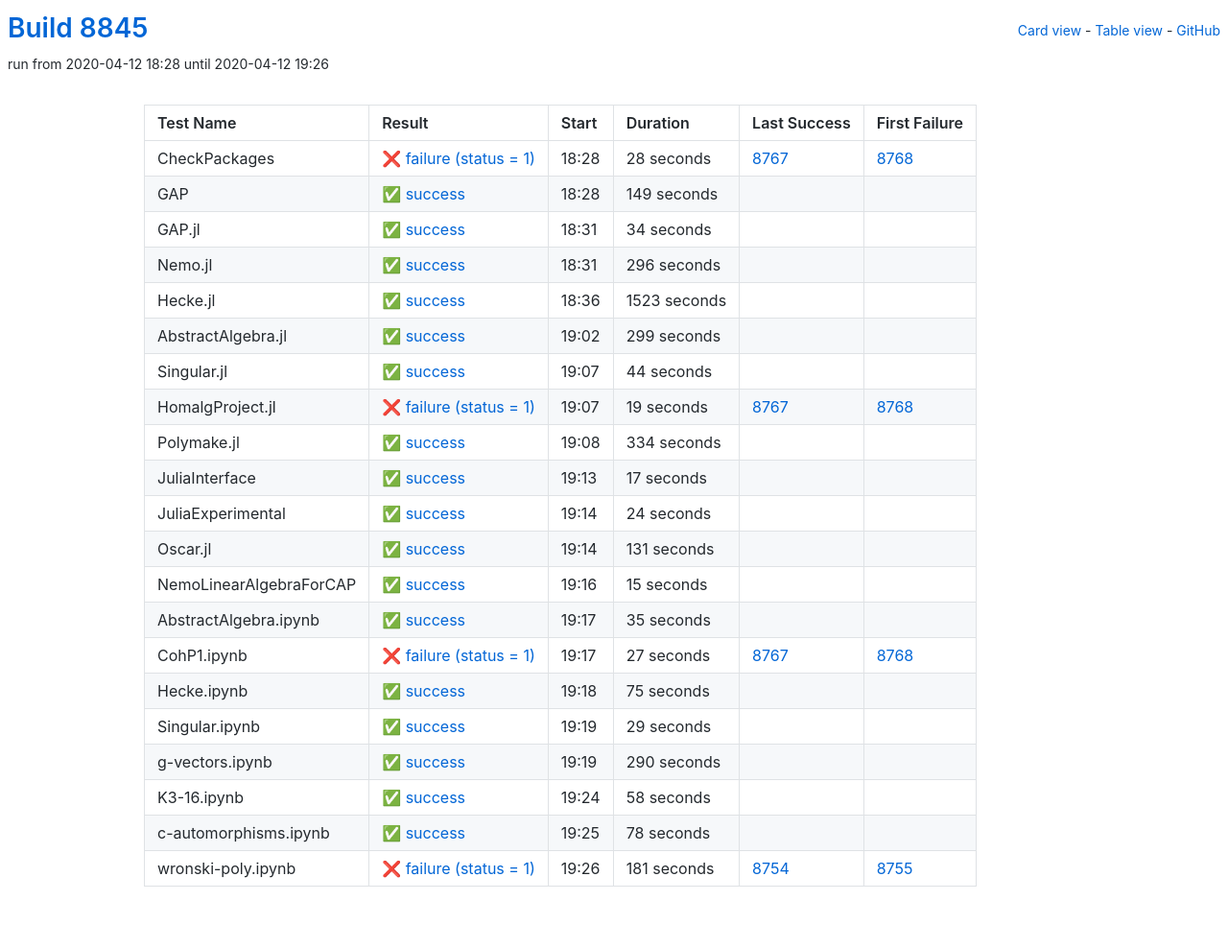
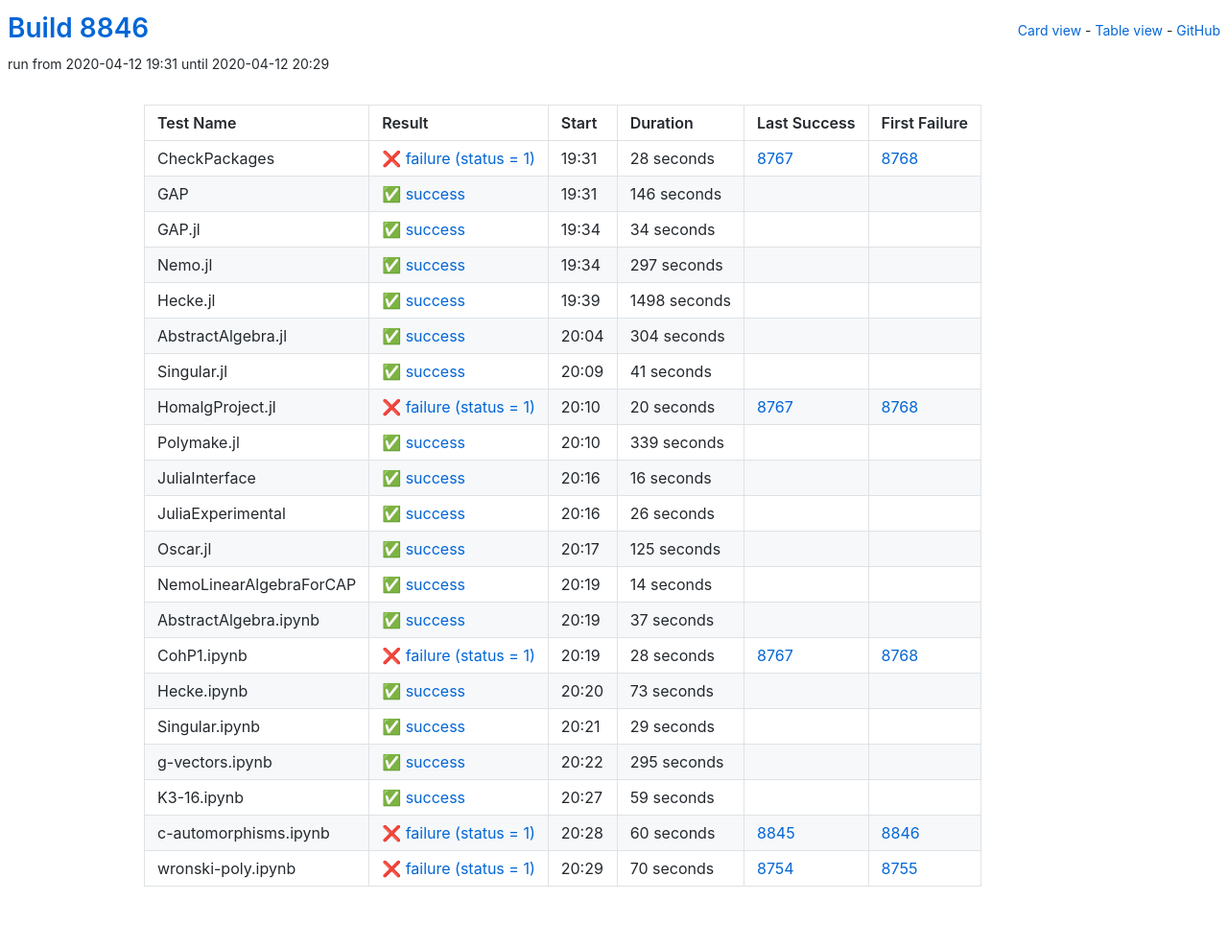
Before and after one commit to oscar-system/oscar-ci-status, a Jekyll site: the page built from table.html, in a window 1280 px wide. Shown: the whole page at 96% size. Built offline with Jekyll 4.4.1, drawn with Linux system fonts in a browser that asks for light colours.

Commit message:
Build 8846

```diff
--- a/_data/ci.yml
+++ b/_data/ci.yml
@@ -1,5 +1,5 @@
-build: 8845
-build_url: https://oscarci.mathematik.uni-kl.de/job/oscar/8845/
+build: 8846
+build_url: https://oscarci.mathematik.uni-kl.de/job/oscar/8846/
 job: oscar
 tests:
 - duration: 28
@@ -8,20 +8,20 @@ tests:
   first_failure_url: https://oscarci.mathematik.uni-kl.de/job/oscar/8768/
   last_success: 8767
   last_success_url: https://oscarci.mathematik.uni-kl.de/job/oscar/8767/
-  log: https://oscarci.mathematik.uni-kl.de/job/oscar/8845/artifact/logs/build-8845/CheckPackages.log
+  log: https://oscarci.mathematik.uni-kl.de/job/oscar/8846/artifact/logs/build-8846/CheckPackages.log
   name: CheckPackages
-  start: 2020-04-12 18:28
+  start: 2020-04-12 19:31
   status: failure
   success: false
-- duration: 149
+- duration: 146
   exitcode: 0
   first_failure: false
   first_failure_url: null
   last_success: false
   last_success_url: null
-  log: https://oscarci.mathematik.uni-kl.de/job/oscar/8845/artifact/logs/build-8845/GAP.log
+  log: https://oscarci.mathematik.uni-kl.de/job/oscar/8846/artifact/logs/build-8846/GAP.log
   name: GAP
-  start: 2020-04-12 18:28
+  start: 2020-04-12 19:31
   status: success
   success: true
 - duration: 34
@@ -30,152 +30,152 @@ tests:
   first_failure_url: null
   last_success: false
   last_success_url: null
-  log: https://oscarci.mathematik.uni-kl.de/job/oscar/8845/artifact/logs/build-8845/GAP.jl.log
+  log: https://oscarci.mathematik.uni-kl.de/job/oscar/8846/artifact/logs/build-8846/GAP.jl.log
   name: GAP.jl
-  start: 2020-04-12 18:31
+  start: 2020-04-12 19:34
   status: success
   success: true
-- duration: 296
+- duration: 297
   exitcode: 0
   first_failure: false
   first_failure_url: null
   last_success: false
   last_success_url: null
-  log: https://oscarci.mathematik.uni-kl.de/job/oscar/8845/artifact/logs/build-8845/Nemo.jl.log
+  log: https://oscarci.mathematik.uni-kl.de/job/oscar/8846/artifact/logs/build-8846/Nemo.jl.log
   name: Nemo.jl
-  start: 2020-04-12 18:31
+  start: 2020-04-12 19:34
   status: success
   success: true
-- duration: 1523
+- duration: 1498
   exitcode: 0
   first_failure: false
   first_failure_url: null
   last_success: false
   last_success_url: null
-  log: https://oscarci.mathematik.uni-kl.de/job/oscar/8845/artifact/logs/build-8845/Hecke.jl.log
+  log: https://oscarci.mathematik.uni-kl.de/job/oscar/8846/artifact/logs/build-8846/Hecke.jl.log
   name: Hecke.jl
-  start: 2020-04-12 18:36
+  start: 2020-04-12 19:39
   status: success
   success: true
-- duration: 299
+- duration: 304
   exitcode: 0
   first_failure: false
   first_failure_url: null
   last_success: false
   last_success_url: null
-  log: https://oscarci.mathematik.uni-kl.de/job/oscar/8845/artifact/logs/build-8845/AbstractAlgebra.jl.log
+  log: https://oscarci.mathematik.uni-kl.de/job/oscar/8846/artifact/logs/build-8846/AbstractAlgebra.jl.log
   name: AbstractAlgebra.jl
-  start: 2020-04-12 19:02
+  start: 2020-04-12 20:04
   status: success
   success: true
-- duration: 44
+- duration: 41
   exitcode: 0
   first_failure: false
   first_failure_url: null
   last_success: false
   last_success_url: null
-  log: https://oscarci.mathematik.uni-kl.de/job/oscar/8845/artifact/logs/build-8845/Singular.jl.log
+  log: https://oscarci.mathematik.uni-kl.de/job/oscar/8846/artifact/logs/build-8846/Singular.jl.log
   name: Singular.jl
-  start: 2020-04-12 19:07
+  start: 2020-04-12 20:09
   status: success
   success: true
-- duration: 19
+- duration: 20
   exitcode: 1
   first_failure: 8768
   first_failure_url: https://oscarci.mathematik.uni-kl.de/job/oscar/8768/
   last_success: 8767
   last_success_url: https://oscarci.mathematik.uni-kl.de/job/oscar/8767/
-  log: https://oscarci.mathematik.uni-kl.de/job/oscar/8845/artifact/logs/build-8845/HomalgProject.jl.log
+  log: https://oscarci.mathematik.uni-kl.de/job/oscar/8846/artifact/logs/build-8846/HomalgProject.jl.log
   name: HomalgProject.jl
-  start: 2020-04-12 19:07
+  start: 2020-04-12 20:10
   status: failure
   success: false
-- duration: 334
+- duration: 339
   exitcode: 0
   first_failure: false
   first_failure_url: null
   last_success: false
   last_success_url: null
-  log: https://oscarci.mathematik.uni-kl.de/job/oscar/8845/artifact/logs/build-8845/Polymake.jl.log
+  log: https://oscarci.mathematik.uni-kl.de/job/oscar/8846/artifact/logs/build-8846/Polymake.jl.log
   name: Polymake.jl
-  start: 2020-04-12 19:08
+  start: 2020-04-12 20:10
   status: success
   success: true
-- duration: 17
+- duration: 16
   exitcode: 0
   first_failure: false
   first_failure_url: null
   last_success: false
   last_success_url: null
-  log: https://oscarci.mathematik.uni-kl.de/job/oscar/8845/artifact/logs/build-8845/JuliaInterface.log
+  log: https://oscarci.mathematik.uni-kl.de/job/oscar/8846/artifact/logs/build-8846/JuliaInterface.log
   name: JuliaInterface
-  start: 2020-04-12 19:13
+  start: 2020-04-12 20:16
   status: success
   success: true
-- duration: 24
+- duration: 26
   exitcode: 0
   first_failure: false
   first_failure_url: null
   last_success: false
   last_success_url: null
-  log: https://oscarci.mathematik.uni-kl.de/job/oscar/8845/artifact/logs/build-8845/JuliaExperimental.log
+  log: https://oscarci.mathematik.uni-kl.de/job/oscar/8846/artifact/logs/build-8846/JuliaExperimental.log
   name: JuliaExperimental
-  start: 2020-04-12 19:14
+  start: 2020-04-12 20:16
   status: success
   success: true
-- duration: 131
+- duration: 125
   exitcode: 0
   first_failure: false
   first_failure_url: null
   last_success: false
   last_success_url: null
-  log: https://oscarci.mathematik.uni-kl.de/job/oscar/8845/artifact/logs/build-8845/Oscar.jl.log
+  log: https://oscarci.mathematik.uni-kl.de/job/oscar/8846/artifact/logs/build-8846/Oscar.jl.log
   name: Oscar.jl
-  start: 2020-04-12 19:14
+  start: 2020-04-12 20:17
   status: success
   success: true
-- duration: 15
+- duration: 14
   exitcode: 0
   first_failure: false
   first_failure_url: null
   last_success: false
   last_success_url: null
-  log: https://oscarci.mathematik.uni-kl.de/job/oscar/8845/artifact/logs/build-8845/NemoLinearAlgebraForCAP.log
+  log: https://oscarci.mathematik.uni-kl.de/job/oscar/8846/artifact/logs/build-8846/NemoLinearAlgebraForCAP.log
   name: NemoLinearAlgebraForCAP
-  start: 2020-04-12 19:16
+  start: 2020-04-12 20:19
   status: success
   success: true
-- duration: 35
+- duration: 37
   exitcode: 0
   first_failure: false
   first_failure_url: null
   last_success: false
   last_success_url: null
-  log: https://oscarci.mathematik.uni-kl.de/job/oscar/8845/artifact/logs/build-8845/AbstractAlgebra.ipynb.log
+  log: https://oscarci.mathematik.uni-kl.de/job/oscar/8846/artifact/logs/build-8846/AbstractAlgebra.ipynb.log
   name: AbstractAlgebra.ipynb
-  start: 2020-04-12 19:17
+  start: 2020-04-12 20:19
   status: success
   success: true
-- duration: 27
+- duration: 28
   exitcode: 1
   first_failure: 8768
   first_failure_url: https://oscarci.mathematik.uni-kl.de/job/oscar/8768/
   last_success: 8767
   last_success_url: https://oscarci.mathematik.uni-kl.de/job/oscar/8767/
-  log: https://oscarci.mathematik.uni-kl.de/job/oscar/8845/artifact/logs/build-8845/CohP1.ipynb.log
+  log: https://oscarci.mathematik.uni-kl.de/job/oscar/8846/artifact/logs/build-8846/CohP1.ipynb.log
   name: CohP1.ipynb
-  start: 2020-04-12 19:17
+  start: 2020-04-12 20:19
   status: failure
   success: false
-- duration: 75
+- duration: 73
   exitcode: 0
   first_failure: false
   first_failure_url: null
   last_success: false
   last_success_url: null
-  log: https://oscarci.mathematik.uni-kl.de/job/oscar/8845/artifact/logs/build-8845/Hecke.ipynb.log
+  log: https://oscarci.mathematik.uni-kl.de/job/oscar/8846/artifact/logs/build-8846/Hecke.ipynb.log
   name: Hecke.ipynb
-  start: 2020-04-12 19:18
+  start: 2020-04-12 20:20
   status: success
   success: true
 - duration: 29
@@ -184,52 +184,52 @@ tests:
   first_failure_url: null
   last_success: false
   last_success_url: null
-  log: https://oscarci.mathematik.uni-kl.de/job/oscar/8845/artifact/logs/build-8845/Singular.ipynb.log
+  log: https://oscarci.mathematik.uni-kl.de/job/oscar/8846/artifact/logs/build-8846/Singular.ipynb.log
   name: Singular.ipynb
-  start: 2020-04-12 19:19
+  start: 2020-04-12 20:21
   status: success
   success: true
-- duration: 290
+- duration: 295
   exitcode: 0
   first_failure: false
   first_failure_url: null
   last_success: false
   last_success_url: null
-  log: https://oscarci.mathematik.uni-kl.de/job/oscar/8845/artifact/logs/build-8845/g-vectors.ipynb.log
+  log: https://oscarci.mathematik.uni-kl.de/job/oscar/8846/artifact/logs/build-8846/g-vectors.ipynb.log
   name: g-vectors.ipynb
-  start: 2020-04-12 19:19
+  start: 2020-04-12 20:22
   status: success
   success: true
-- duration: 58
+- duration: 59
   exitcode: 0
   first_failure: false
   first_failure_url: null
   last_success: false
   last_success_url: null
-  log: https://oscarci.mathematik.uni-kl.de/job/oscar/8845/artifact/logs/build-8845/K3-16.ipynb.log
+  log: https://oscarci.mathematik.uni-kl.de/job/oscar/8846/artifact/logs/build-8846/K3-16.ipynb.log
   name: K3-16.ipynb
-  start: 2020-04-12 19:24
+  start: 2020-04-12 20:27
   status: success
   success: true
-- duration: 78
-  exitcode: 0
-  first_failure: false
-  first_failure_url: null
-  last_success: false
-  last_success_url: null
-  log: https://oscarci.mathematik.uni-kl.de/job/oscar/8845/artifact/logs/build-8845/c-automorphisms.ipynb.log
+- duration: 60
+  exitcode: 1
+  first_failure: 8846
+  first_failure_url: https://oscarci.mathematik.uni-kl.de/job/oscar/8846/
+  last_success: 8845
+  last_success_url: https://oscarci.mathematik.uni-kl.de/job/oscar/8845/
+  log: https://oscarci.mathematik.uni-kl.de/job/oscar/8846/artifact/logs/build-8846/c-automorphisms.ipynb.log
   name: c-automorphisms.ipynb
-  start: 2020-04-12 19:25
-  status: success
-  success: true
-- duration: 181
+  start: 2020-04-12 20:28
+  status: failure
+  success: false
+- duration: 70
   exitcode: 1
   first_failure: 8755
   first_failure_url: https://oscarci.mathematik.uni-kl.de/job/oscar/8755/
   last_success: 8754
   last_success_url: https://oscarci.mathematik.uni-kl.de/job/oscar/8754/
-  log: https://oscarci.mathematik.uni-kl.de/job/oscar/8845/artifact/logs/build-8845/wronski-poly.ipynb.log
+  log: https://oscarci.mathematik.uni-kl.de/job/oscar/8846/artifact/logs/build-8846/wronski-poly.ipynb.log
   name: wronski-poly.ipynb
-  start: 2020-04-12 19:26
+  start: 2020-04-12 20:29
   status: failure
   success: false
```
Also changed, not shown: README.md.
